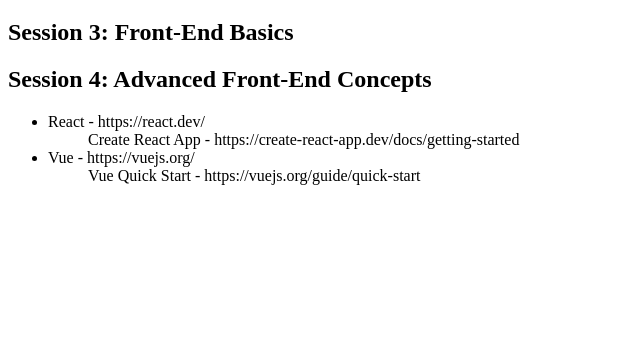
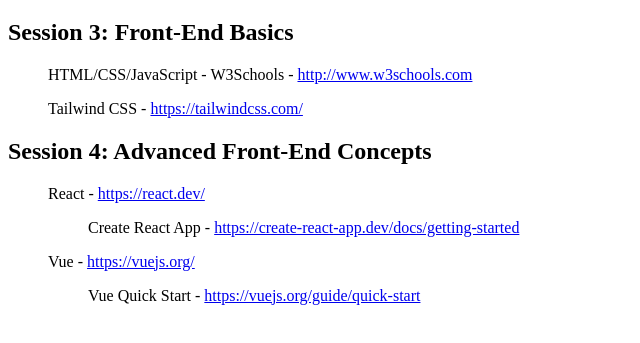
Before and after one commit to derrickmstrong/Mentorship, a plain HTML site: page week-2/Notes.html in a window 1280 px wide. Shown: the part 61-404 px from the top of the page, without its empty margins (0-640 px from the left). Drawn offline with Linux system fonts and the light colour scheme.

Commit message:
chore: Update week 2 Notes.html with additional resources for React and Vue

```diff
--- a/week-2/Notes.html
+++ b/week-2/Notes.html
@@ -6,6 +6,14 @@
       name="viewport"
       content="width=device-width, initial-scale=1.0"
     />
+    <style>
+      ul {
+        list-style-type: none;
+      }
+      li {
+        margin-bottom: 1em;
+      }
+    </style>
     <title>Week 2 - Notes</title>
   </head>
   <body>
@@ -14,11 +22,11 @@
     <!-- <p>
       In this session, we learned about
     </p>
+    -->
     <ul>
-        <li>https://tailwindcss.com/</li>
-        <li>CSS - Cascading Style Sheets</li>
-        <li>JavaScript - Programming Language</li>
-    </ul> -->
+        <li>HTML/CSS/JavaScript - W3Schools - <a href="http://www.w3schools.com">http://www.w3schools.com</a></li>
+        <li>Tailwind CSS - <a href="https://tailwindcss.com/">https://tailwindcss.com/</a></li>
+    </ul>
 
     <h2>Session 4: Advanced Front-End Concepts</h2>
     <!-- <p>
@@ -26,10 +34,22 @@
     </p>
     -->
     <ul>
-        <li>React - https://react.dev/</li>
-        <ul>Create React App - https://create-react-app.dev/docs/getting-started</ul>
-        <li>Vue - https://vuejs.org/</li>
-        <ul>Vue Quick Start - https://vuejs.org/guide/quick-start</ul>
+      <li>React - <a href="https://react.dev/">https://react.dev/</a></li>
+      <ul>
+        <li>
+          Create React App - <a href="https://create-react-app.dev/docs/getting-started"
+            >https://create-react-app.dev/docs/getting-started
+          </a>
+
+        </li>
+      </ul>
+      <li>Vue - <a href="https://vuejs.org/">https://vuejs.org/</a></li>
+      <ul>
+        <li>
+          Vue Quick Start - <a href="https://vuejs.org/guide/quick-start">https://vuejs.org/guide/quick-start</a>
+
+        </li>
+      </ul>
     </ul>
   </body>
 </html>
```
